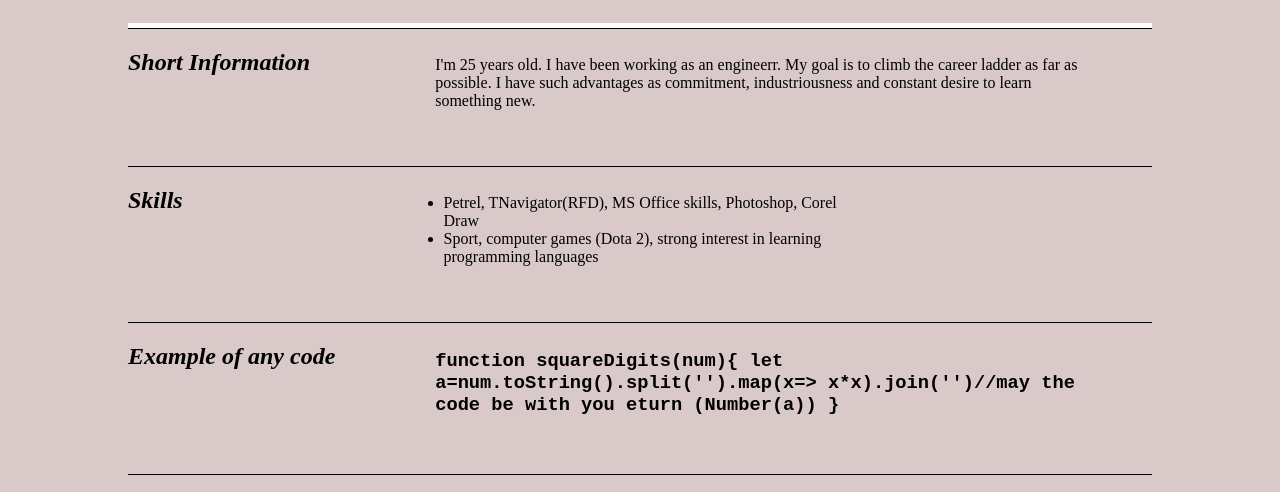
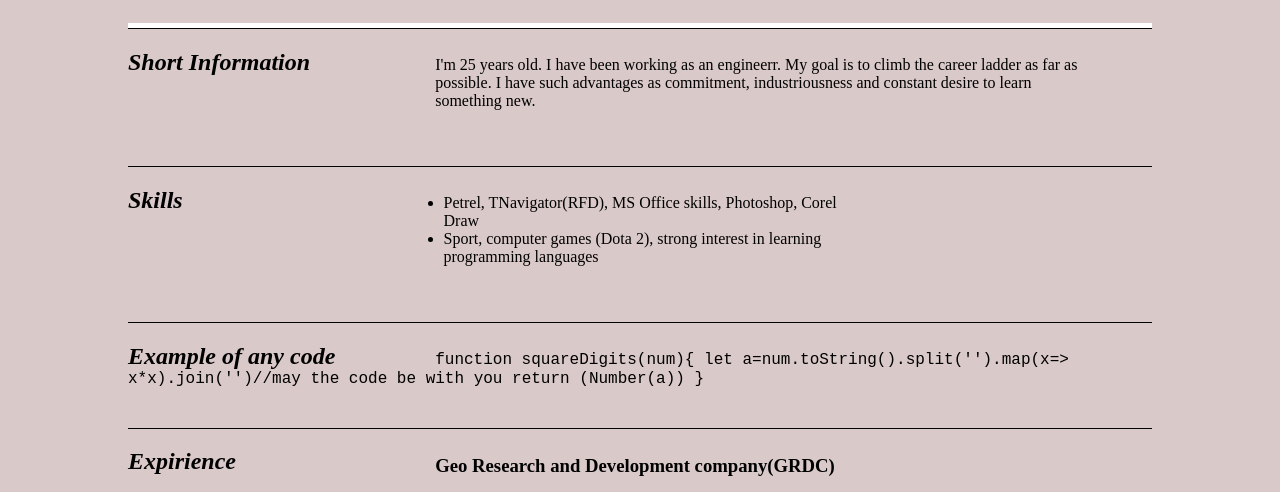
Before and after one commit to alexanderson0708/rsschool-cv1, a plain HTML site: page index.html in a window 1280 px wide. Shown: the part 283-775 px from the top of the page. Drawn offline with Linux system fonts and the light colour scheme.

Commit message:
fix: update html file

```diff
--- a/index.css
+++ b/index.css
@@ -49,7 +49,7 @@ figcaption {
     font-family: Agency FB;
     position: relative;
   }
-  .short_inf p,.example h3,.expirience h3,h4,p,.english p {
+  .short_inf p,.example code,.expirience h3,h4,p,.english p {
     position: relative;
     top: -40px;
     margin-left:30%;
--- a/index.html
+++ b/index.html
@@ -35,11 +35,11 @@
     <section class="example">
         <h2><em>Example of any code</em></h2>
         <code>
-            <h3>function squareDigits(num){
+            function squareDigits(num){
             let a=num.toString().split('').map(x=> x*x).join('')//may the code be with you
-            eturn (Number(a))
-            }
-        </h3></code>
+            return (Number(a))
+                }
+        </code>
     </section>
     <section class="expirience">
         <h2><em>Expirience</em></h2>
```
